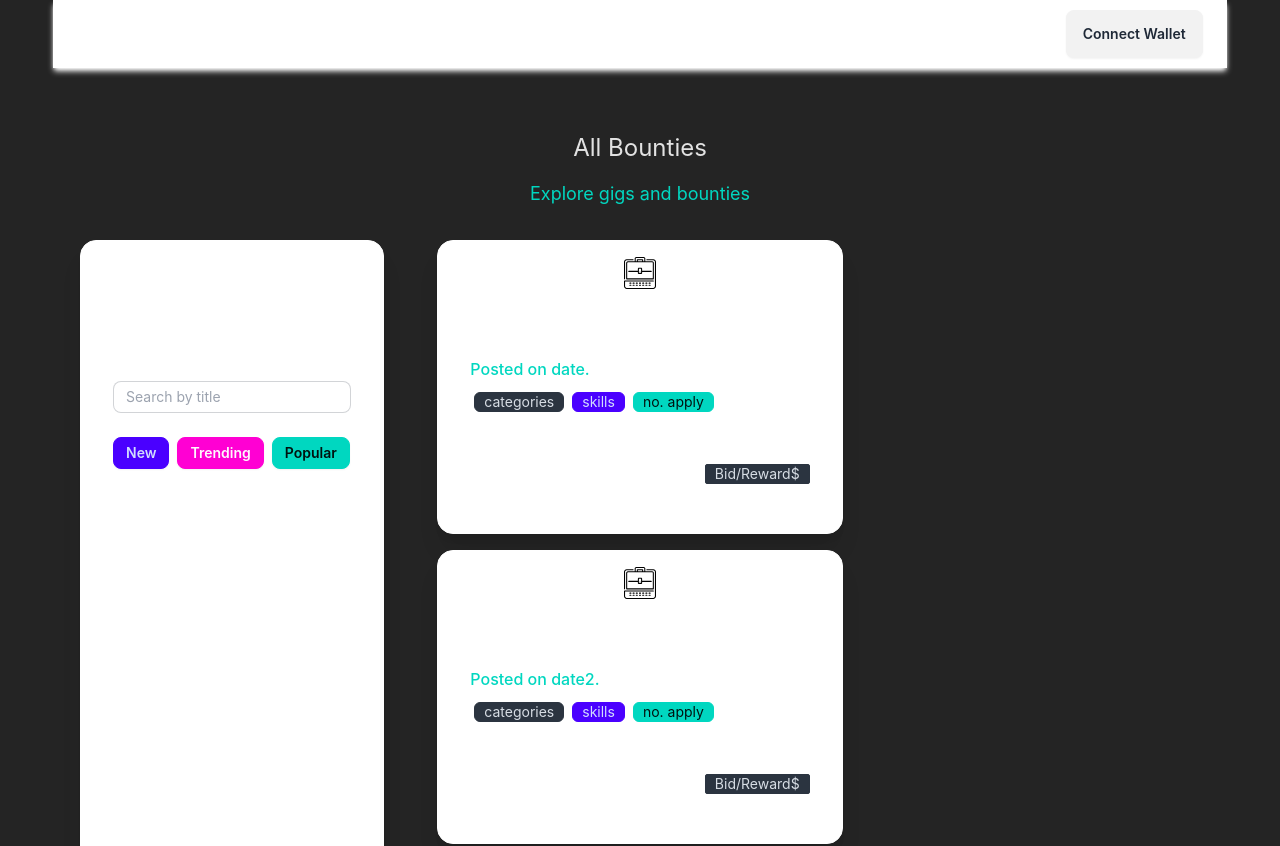
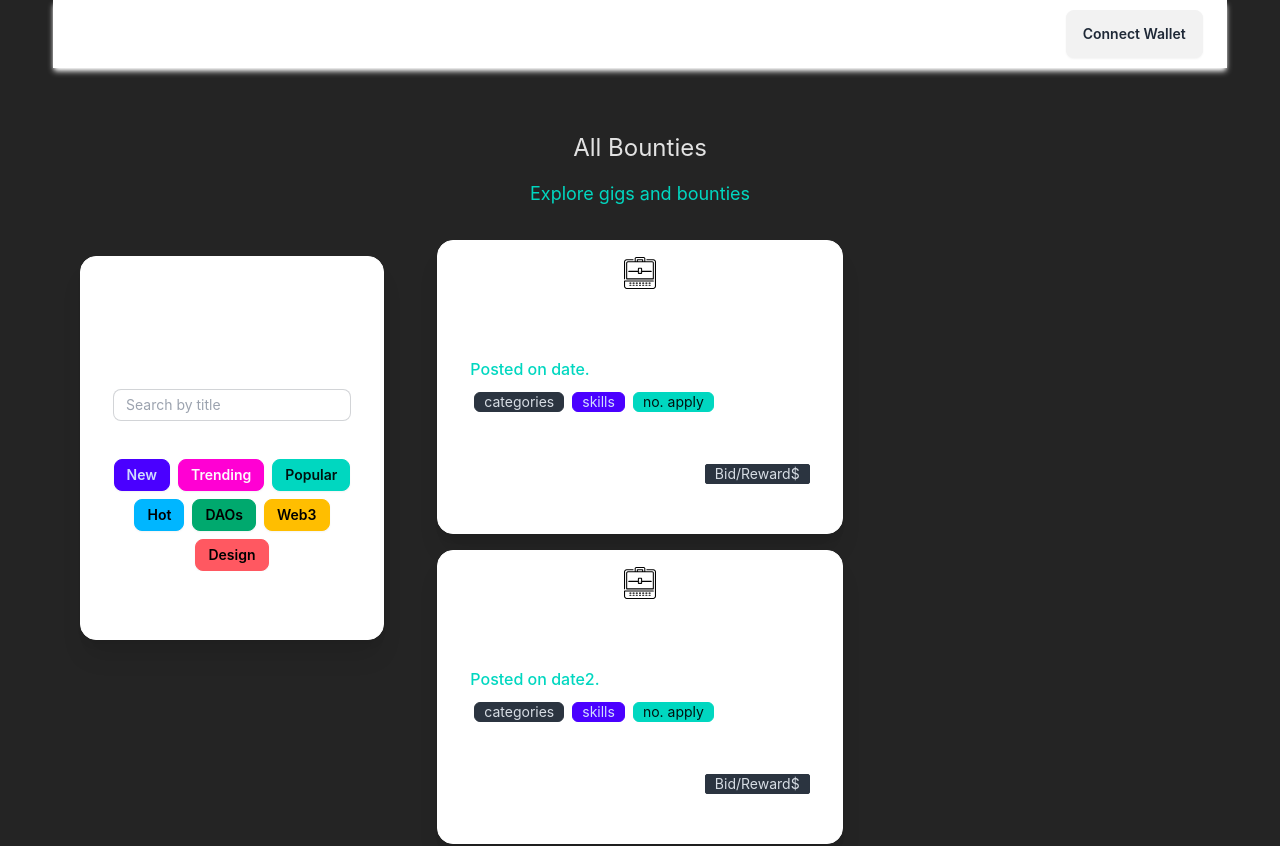
Before and after one commit to Innkeeping/mgigs, a React (Vite) app: page / in a window 1280 px wide. Shown: the top 846 px of the page. Built offline with nearby package versions, Linux system fonts and the light colour scheme.

Commit message:
fix height issues with side card 👆✋✋

```diff
--- a/src/components/SideCard.tsx
+++ b/src/components/SideCard.tsx
@@ -13,18 +13,19 @@ const SideCard = ({ setFilter }: SideCardProps) => {
   };
 
   return (
-    <div className="card card-side bg-base-100 shadow-xl w-3/4 sticky top-4 ml-16 h-screen/3 border border-white">
-      <div className="card-body items-center h-full">
+    <div className="card card-side bg-base-100 shadow-xl w-3/4 sticky top-4 ml-16 h-96 border border-white">
+      <div className="card-body items-center h-96">
         <h1 className="card-title text-1xl pb-2 pt-4">Welcome to mGigs</h1>
         <h2 className="card-subtitle">Find your next gig here!</h2>
         <input
           type="text"
-          className="input input-bordered input-sm w-full mt-4"
+          className="input input-bordered input-sm w-full mt-2"
           placeholder="Search by title"
           value={filter}
           onChange={handleFilterChange}
         />
-        <div className="flex flex-wrap gap-2 mt-4 flex-1 overflow-y-auto">
+        <div className="flex flex-1 flex-col justify-center mt-2">
+          <div className="flex flex-wrap gap-2 w-full justify-center overflow-y-auto mb-4">
             <button className="btn btn-sm btn-primary hover:bg-primary-focus">New</button>
             <button className="btn btn-sm btn-secondary hover:bg-secondary-focus">Trending</button>
             <button className="btn btn-sm btn-accent hover:bg-accent-focus">Popular</button>
@@ -35,6 +36,7 @@ const SideCard = ({ setFilter }: SideCardProps) => {
           </div>
         </div>
       </div>
+    </div>
   );
 };
 
```
Lines whose indentation alone changed are shown as unchanged.
